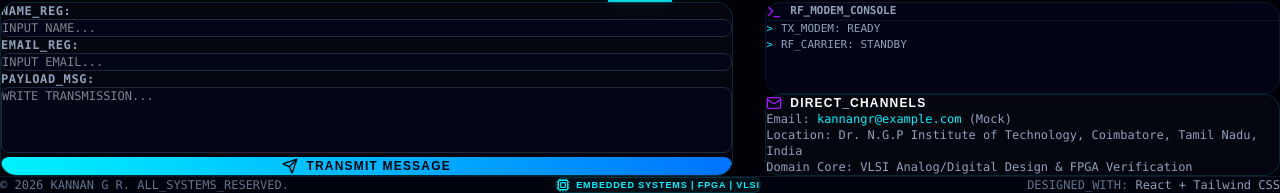
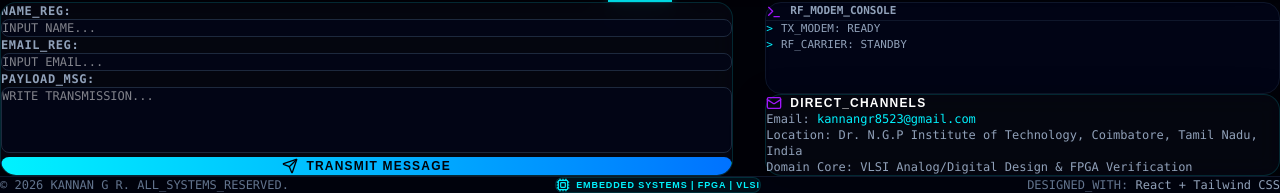
Before and after one commit to Kannan2503/portfolio-website, a React (Vite) app: page / in a window 1280 px wide. Shown: the part 2633-2826 px from the top of the page. Built offline with nearby package versions, Linux system fonts and the light colour scheme.

Commit message:
Updated contact email

```diff
--- a/src/components/Contact.tsx
+++ b/src/components/Contact.tsx
@@ -159,7 +159,7 @@ export const Contact: React.FC = () => {
 
             <div className="space-y-2 text-xs font-mono text-slate-400">
               <p>
-                Email: <a href="mailto:kannangr8523@gmail.com" className="text-cyber-cyan hover:underline">kannangr@example.com</a> (Mock)
+                Email: <a href="mailto:kannangr8523@gmail.com" className="text-cyber-cyan hover:underline">kannangr8523@gmail.com</a>
               </p>
               <p>
                 Location: Dr. N.G.P Institute of Technology, Coimbatore, Tamil Nadu, India
```
